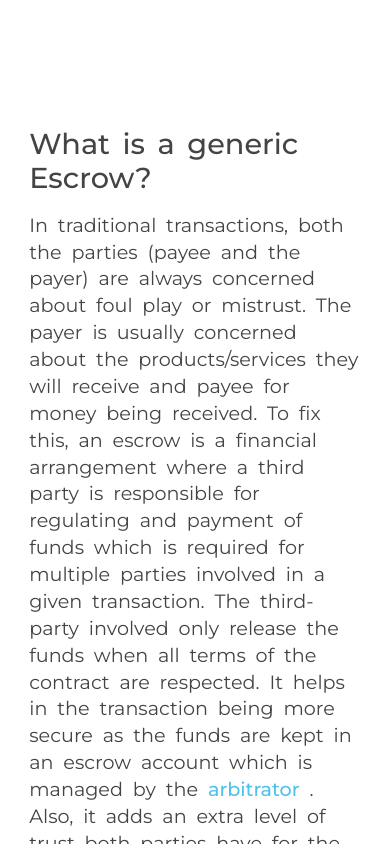
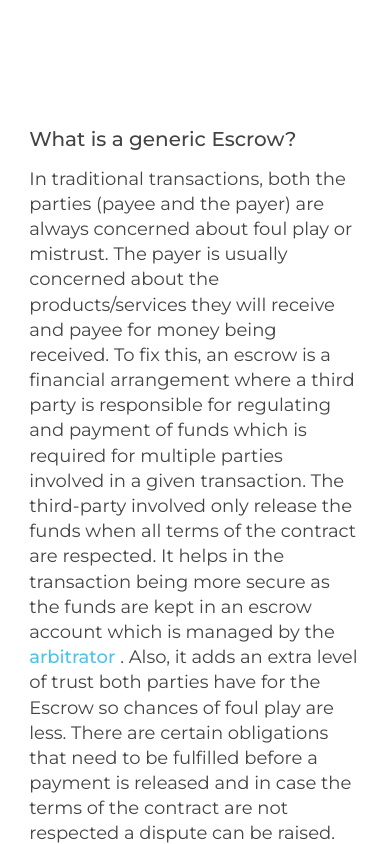
Before and after one commit to n1c01a5/recover-website, a Next.js app: page /blog/securing-valuables-with-escrow-smart-contracts in a window 390 px wide. Shown: the part 820-1664 px from the top of the page. Built offline with nearby package versions, Linux system fonts and the light colour scheme.

Commit message:
fixed escrow blog responsive page

```diff
--- a/styles/blogs/Escrow.module.scss
+++ b/styles/blogs/Escrow.module.scss
@@ -52,3 +52,22 @@
 .no_left_margin {
   margin-left: 0rem;
 }
+
+@media screen and (max-width: 720px) {
+  .escrow-container {
+    font-size: 1.2rem;
+    word-spacing: 0;
+    h2 {
+      font-size: 20px;
+    }
+    p {
+      font-size: 18px;
+    }
+    .blog__list li {
+      font-size: 18px;
+    }
+    strong {
+      font-weight: 500;
+    }
+  }
+}
```
